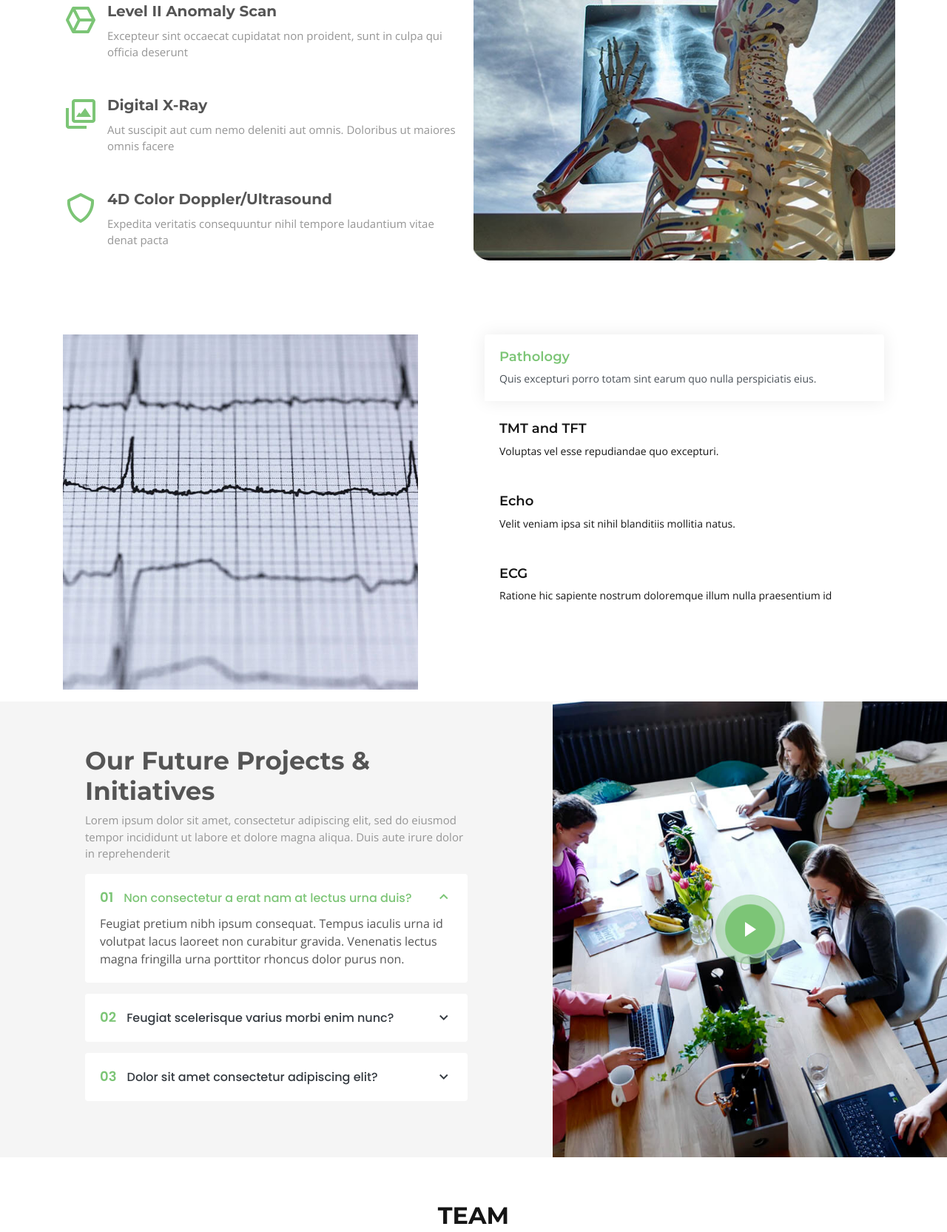
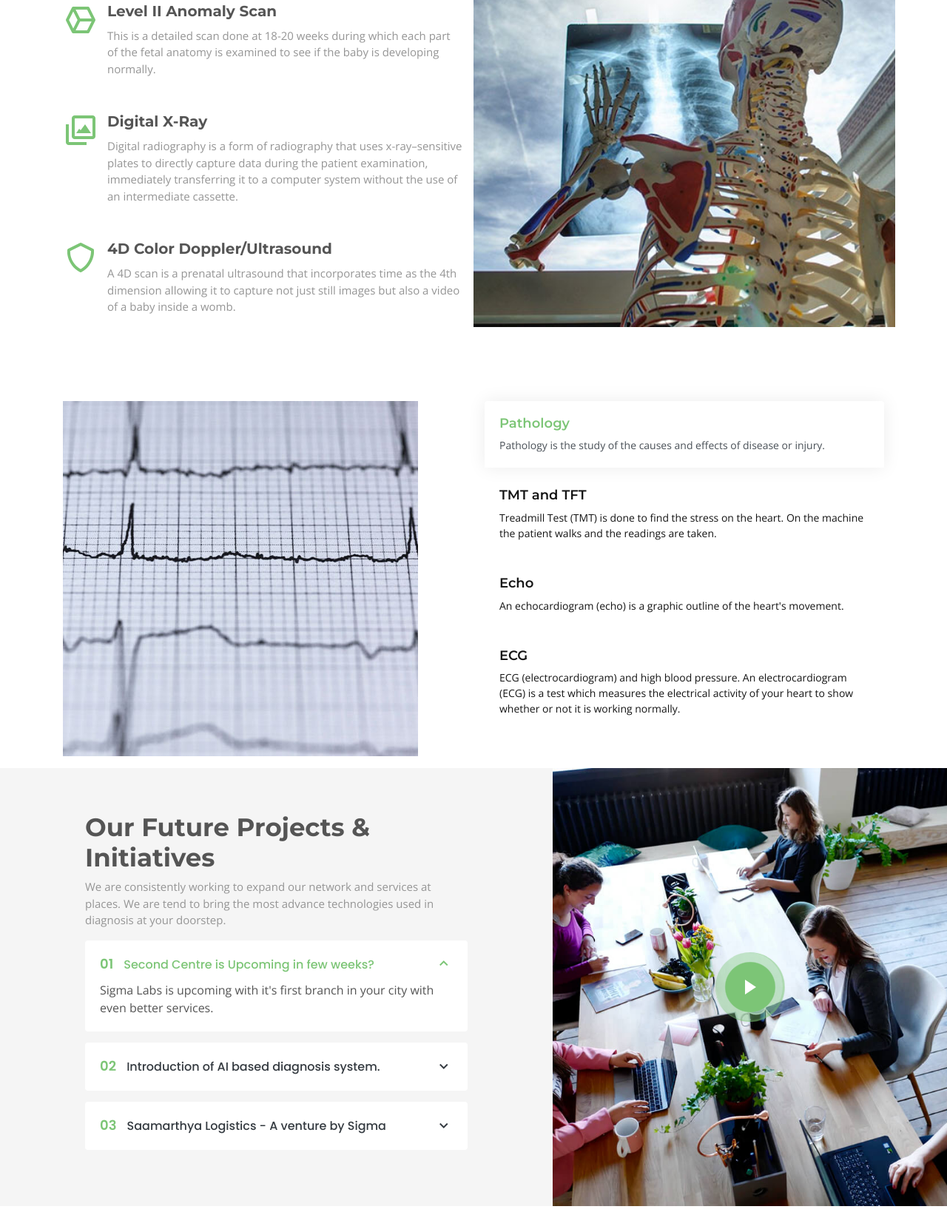
Before and after one commit to alokpandey11/sigmalab, a plain HTML site: page index.html in a window 1280 px wide. Shown: the part 1858-3523 px from the top of the page at 74% size. Drawn offline with nearby package versions, Linux system fonts and the light colour scheme.

Commit message:
update index.html

```diff
--- a/index.html
+++ b/index.html
@@ -121,11 +121,7 @@
                   </li>
                 </ul>
                 <p>
-                  Ullamco laboris nisi ut aliquip ex ea commodo consequat. Duis
-                  aute irure dolor in reprehenderit in voluptate velit esse
-                  cillum dolore eu fugiat nulla pariatur. Excepteur sint
-                  occaecat cupidatat non proident, sunt in culpa qui officia
-                  deserunt mollit anim id est laborum
+                  We are located at primary location in Gorakhpur, Uttar Pradesh. Our vision is to solve the issue of quality diagnosis in Eastern Region. We assure you report in half and hour. We are equipped with top quality machines (WIPRO GE Machine).
                 </p>
               </div>
             </div>
@@ -149,9 +145,7 @@
               <div class="icon-box mt-5 mt-lg-0" data-aos="fade-up">
                 <i class="bx bx-receipt"></i>
                 <h4>32 Slice CT Scan</h4>
-                <p>
-                  Consequuntur sunt aut quasi enim aliquam quae harum pariatur
-                  laboris nisi ut aliquip
+                <p>A 32 Slice CT Scan machine is capable of acquiring 32 images per gantry rotation
                 </p>
               </div>
               <div
@@ -162,8 +156,7 @@
                 <i class="bx bx-cube-alt"></i>
                 <h4>Level II Anomaly Scan</h4>
                 <p>
-                  Excepteur sint occaecat cupidatat non proident, sunt in culpa
-                  qui officia deserunt
+                  This is a detailed scan done at 18-20 weeks during which each part of the fetal anatomy is examined to see if the baby is developing normally.
                 </p>
               </div>
               <div
@@ -174,8 +167,7 @@
                 <i class="bx bx-images"></i>
                 <h4>Digital X-Ray</h4>
                 <p>
-                  Aut suscipit aut cum nemo deleniti aut omnis. Doloribus ut
-                  maiores omnis facere
+                  Digital radiography is a form of radiography that uses x-ray–sensitive plates to directly capture data during the patient examination, immediately transferring it to a computer system without the use of an intermediate cassette.
                 </p>
               </div>
               <div
@@ -186,8 +178,7 @@
                 <i class="bx bx-shield"></i>
                 <h4>4D Color Doppler/Ultrasound</h4>
                 <p>
-                  Expedita veritatis consequuntur nihil tempore laudantium vitae
-                  denat pacta
+                  A 4D scan is a prenatal ultrasound that incorporates time as the 4th dimension allowing it to capture not just still images but also a video of a baby inside a womb.
                 </p>
               </div>
             </div>
@@ -232,31 +223,27 @@
                   >
                     <h4>Pathology</h4>
                     <p>
-                      Quis excepturi porro totam sint earum quo nulla
-                      perspiciatis eius.
+                      Pathology is the study of the causes and effects of disease or injury.
                     </p>
                   </a>
                 </li>
                 <li class="nav-item mt-2">
                   <a class="nav-link" data-toggle="tab" href="#tab-2">
                     <h4>TMT and TFT</h4>
-                    <p>Voluptas vel esse repudiandae quo excepturi.</p>
+                    <p>Treadmill Test (TMT) is done to find the stress on the heart. On the machine the patient walks and the readings are taken.</p>
                   </a>
                 </li>
                 <li class="nav-item mt-2">
                   <a class="nav-link" data-toggle="tab" href="#tab-3">
                     <h4>Echo</h4>
-                    <p>
-                      Velit veniam ipsa sit nihil blanditiis mollitia natus.
+                    <p>An echocardiogram (echo) is a graphic outline of the heart's movement.
                     </p>
                   </a>
                 </li>
                 <li class="nav-item mt-2">
                   <a class="nav-link" data-toggle="tab" href="#tab-4">
                     <h4>ECG</h4>
-                    <p>
-                      Ratione hic sapiente nostrum doloremque illum nulla
-                      praesentium id
+                    <p>ECG (electrocardiogram) and high blood pressure. An electrocardiogram (ECG) is a test which measures the electrical activity of your heart to show whether or not it is working normally.
                     </p>
                   </a>
                 </li>
@@ -278,10 +265,7 @@
                 <h3>
                                    <strong>Our Future Projects & Initiatives</strong>
                 </h3>
-                <p>
-                  Lorem ipsum dolor sit amet, consectetur adipiscing elit, sed
-                  do eiusmod tempor incididunt ut labore et dolore magna aliqua.
-                  Duis aute irure dolor in reprehenderit
+                <p>We are consistently working to expand our network and services at places. We are tend to bring the most advance technologies used in diagnosis at your doorstep.
                 </p>
               </div>
 
@@ -292,8 +276,7 @@
                       data-toggle="collapse"
                       class="collapse"
                       href="#accordion-list-1"
-                      ><span>01</span> Non consectetur a erat nam at lectus urna
-                      duis? <i class="bx bx-chevron-down icon-show"></i
+                      ><span>01</span> Second Centre is Upcoming in few weeks? <i class="bx bx-chevron-down icon-show"></i
                       ><i class="bx bx-chevron-up icon-close"></i
                     ></a>
                     <div
@@ -301,11 +284,7 @@
                       class="collapse show"
                       data-parent=".accordion-list"
                     >
-                      <p>
-                        Feugiat pretium nibh ipsum consequat. Tempus iaculis
-                        urna id volutpat lacus laoreet non curabitur gravida.
-                        Venenatis lectus magna fringilla urna porttitor rhoncus
-                        dolor purus non.
+                      <p>Sigma Labs is upcoming with it's first branch in your city with even better services.
                       </p>
                     </div>
                   </li>
@@ -315,8 +294,7 @@
                       data-toggle="collapse"
                       href="#accordion-list-2"
                       class="collapsed"
-                      ><span>02</span> Feugiat scelerisque varius morbi enim
-                      nunc? <i class="bx bx-chevron-down icon-show"></i
+                      ><span>02</span> Introduction of AI based diagnosis system. <i class="bx bx-chevron-down icon-show"></i
                       ><i class="bx bx-chevron-up icon-close"></i
                     ></a>
                     <div
@@ -325,13 +303,8 @@
                       data-parent=".accordion-list"
                     >
                       <p>
-                        Dolor sit amet consectetur adipiscing elit pellentesque
-                        habitant morbi. Id interdum velit laoreet id donec
-                        ultrices. Fringilla phasellus faucibus scelerisque
-                        eleifend donec pretium. Est pellentesque elit
-                        ullamcorper dignissim. Mauris ultrices eros in cursus
-                        turpis massa tincidunt dui.
-                      </p>
+                        AI based diagnosis.
+                        </p>
                     </div>
                   </li>
 
@@ -340,8 +313,7 @@
                       data-toggle="collapse"
                       href="#accordion-list-3"
                       class="collapsed"
-                      ><span>03</span> Dolor sit amet consectetur adipiscing
-                      elit? <i class="bx bx-chevron-down icon-show"></i
+                      ><span>03</span> Saamarthya Logistics - A venture by Sigma <i class="bx bx-chevron-down icon-show"></i
                       ><i class="bx bx-chevron-up icon-close"></i
                     ></a>
                     <div
```
